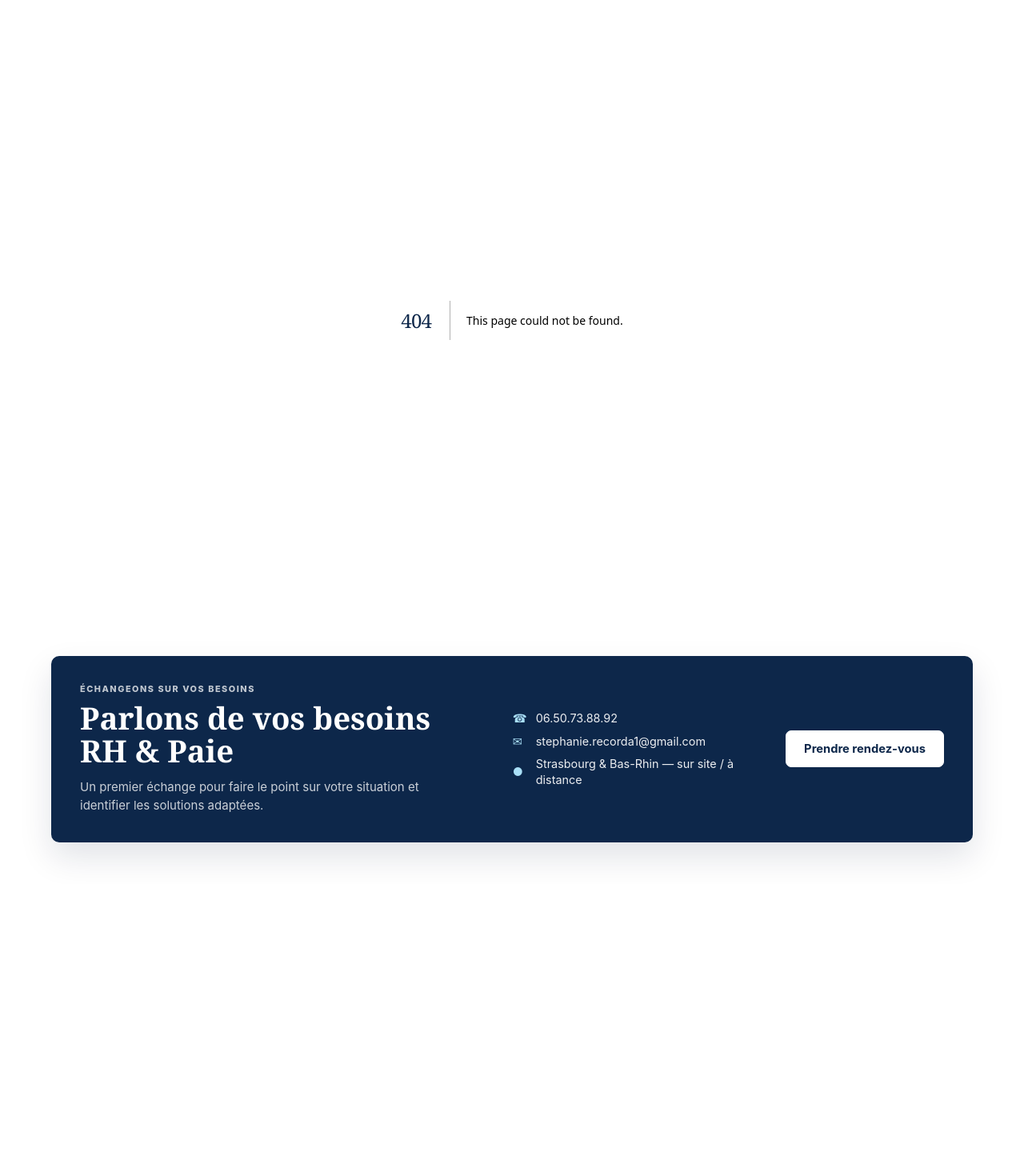
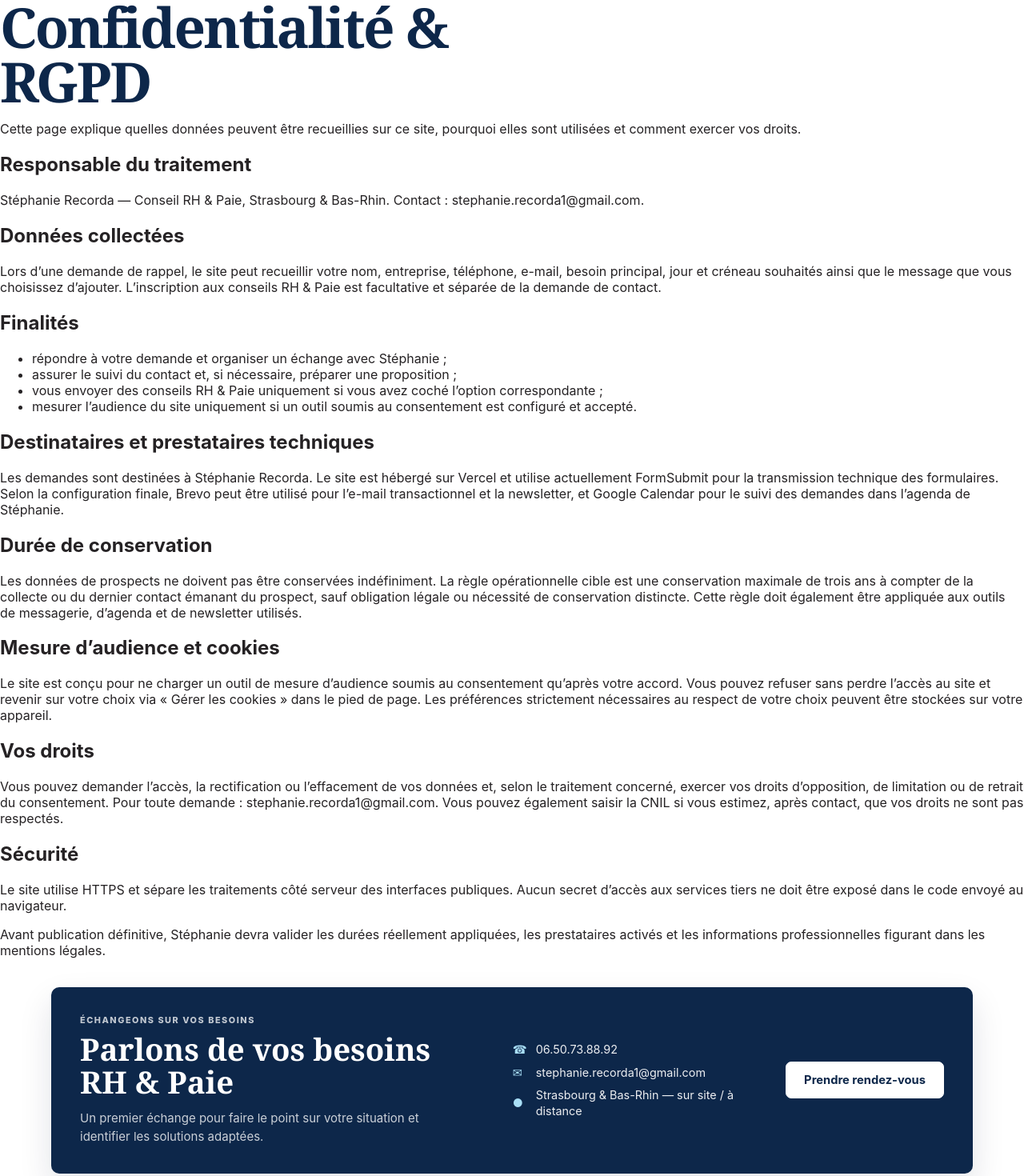
Before and after one commit to yum4nity-code/Site-stephanie, a Next.js app: page /confidentialite in a window 1280 px wide. Before the commit this address had no page. Shown: the top 1470 px of the page at 80% size. Before the commit the page ends 1105 px from the top, so only its background shows below. Built offline with nearby package versions, Linux system fonts and the light colour scheme.

Commit message:
Add privacy and GDPR page

```diff
--- /dev/null
+++ b/app/confidentialite/page.tsx
@@ -0,0 +1,86 @@
+import type { Metadata } from "next";
+
+export const metadata: Metadata = {
+  title: "Confidentialité & RGPD | Stéphanie Recorda",
+  description: "Informations sur le traitement des données personnelles sur le site de Stéphanie Recorda.",
+};
+
+export default function PrivacyPage() {
+  return (
+    <main className="legal-shell">
+      <article className="legal-card">
+        <h1>Confidentialité &amp; RGPD</h1>
+        <p>
+          Cette page explique quelles données peuvent être recueillies sur ce site, pourquoi elles
+          sont utilisées et comment exercer vos droits.
+        </p>
+
+        <h2>Responsable du traitement</h2>
+        <p>
+          Stéphanie Recorda — Conseil RH &amp; Paie, Strasbourg &amp; Bas-Rhin. Contact :{" "}
+          <a href="mailto:stephanie.recorda1@gmail.com">stephanie.recorda1@gmail.com</a>.
+        </p>
+
+        <h2>Données collectées</h2>
+        <p>
+          Lors d’une demande de rappel, le site peut recueillir votre nom, entreprise, téléphone,
+          e-mail, besoin principal, jour et créneau souhaités ainsi que le message que vous choisissez
+          d’ajouter. L’inscription aux conseils RH &amp; Paie est facultative et séparée de la demande de
+          contact.
+        </p>
+
+        <h2>Finalités</h2>
+        <ul>
+          <li>répondre à votre demande et organiser un échange avec Stéphanie ;</li>
+          <li>assurer le suivi du contact et, si nécessaire, préparer une proposition ;</li>
+          <li>vous envoyer des conseils RH &amp; Paie uniquement si vous avez coché l’option correspondante ;</li>
+          <li>mesurer l’audience du site uniquement si un outil soumis au consentement est configuré et accepté.</li>
+        </ul>
+
+        <h2>Destinataires et prestataires techniques</h2>
+        <p>
+          Les demandes sont destinées à Stéphanie Recorda. Le site est hébergé sur Vercel et utilise
+          actuellement FormSubmit pour la transmission technique des formulaires. Selon la configuration
+          finale, Brevo peut être utilisé pour l’e-mail transactionnel et la newsletter, et Google Calendar
+          pour le suivi des demandes dans l’agenda de Stéphanie.
+        </p>
+
+        <h2>Durée de conservation</h2>
+        <p>
+          Les données de prospects ne doivent pas être conservées indéfiniment. La règle opérationnelle
+          cible est une conservation maximale de trois ans à compter de la collecte ou du dernier contact
+          émanant du prospect, sauf obligation légale ou nécessité de conservation distincte. Cette règle
+          doit également être appliquée aux outils de messagerie, d’agenda et de newsletter utilisés.
+        </p>
+
+        <h2>Mesure d’audience et cookies</h2>
+        <p>
+          Le site est conçu pour ne charger un outil de mesure d’audience soumis au consentement qu’après
+          votre accord. Vous pouvez refuser sans perdre l’accès au site et revenir sur votre choix via
+          « Gérer les cookies » dans le pied de page. Les préférences strictement nécessaires au respect de
+          votre choix peuvent être stockées sur votre appareil.
+        </p>
+
+        <h2>Vos droits</h2>
+        <p>
+          Vous pouvez demander l’accès, la rectification ou l’effacement de vos données et, selon le
+          traitement concerné, exercer vos droits d’opposition, de limitation ou de retrait du consentement.
+          Pour toute demande :{" "}
+          <a href="mailto:stephanie.recorda1@gmail.com">stephanie.recorda1@gmail.com</a>. Vous pouvez
+          également saisir la CNIL si vous estimez, après contact, que vos droits ne sont pas respectés.
+        </p>
+
+        <h2>Sécurité</h2>
+        <p>
+          Le site utilise HTTPS et sépare les traitements côté serveur des interfaces publiques. Aucun
+          secret d’accès aux services tiers ne doit être exposé dans le code envoyé au navigateur.
+        </p>
+
+        <p className="legal-alert">
+          Avant publication définitive, Stéphanie devra valider les durées réellement appliquées, les
+          prestataires activés et les informations professionnelles figurant dans les mentions légales.
+        </p>
+      </article>
+    </main>
+  );
+}
```
